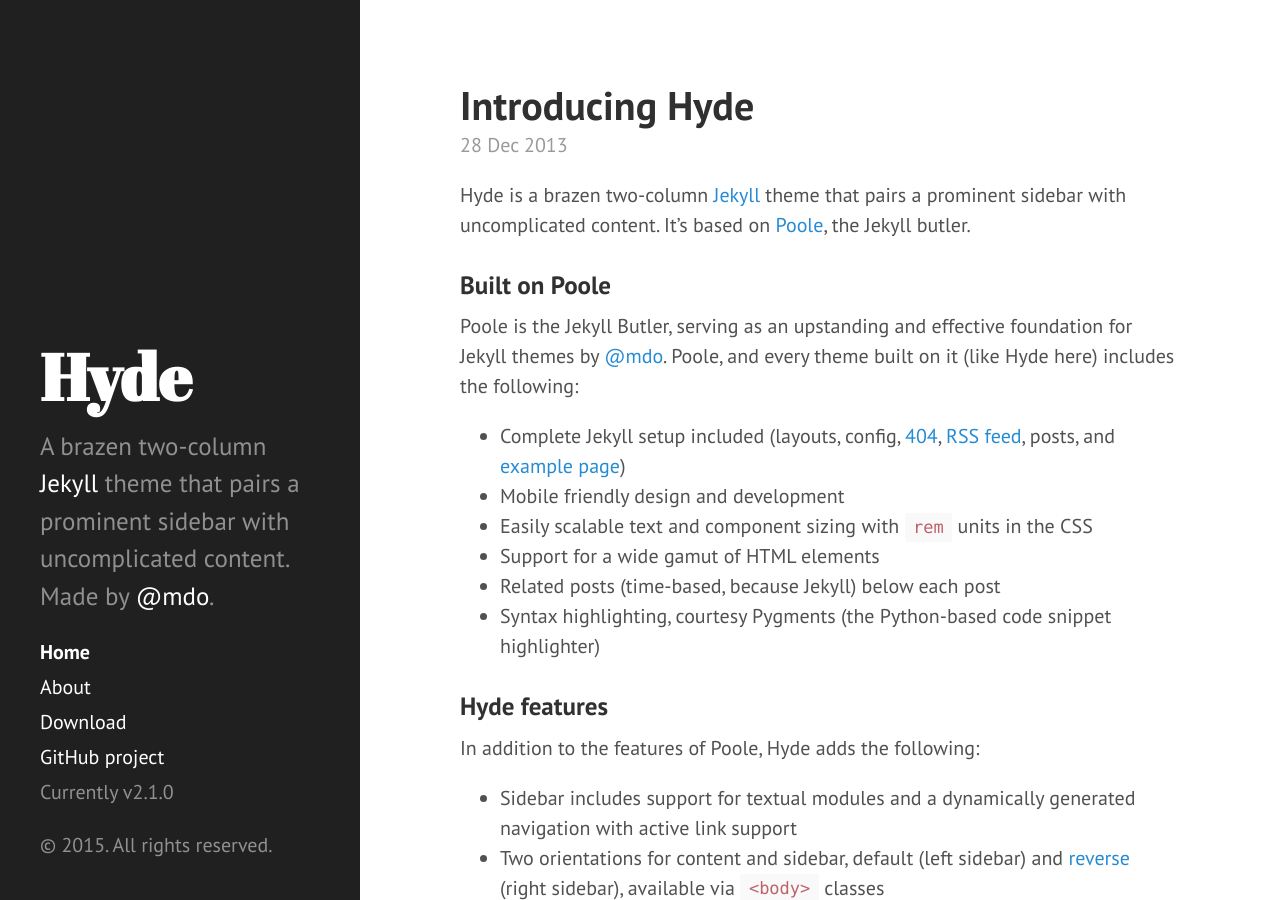
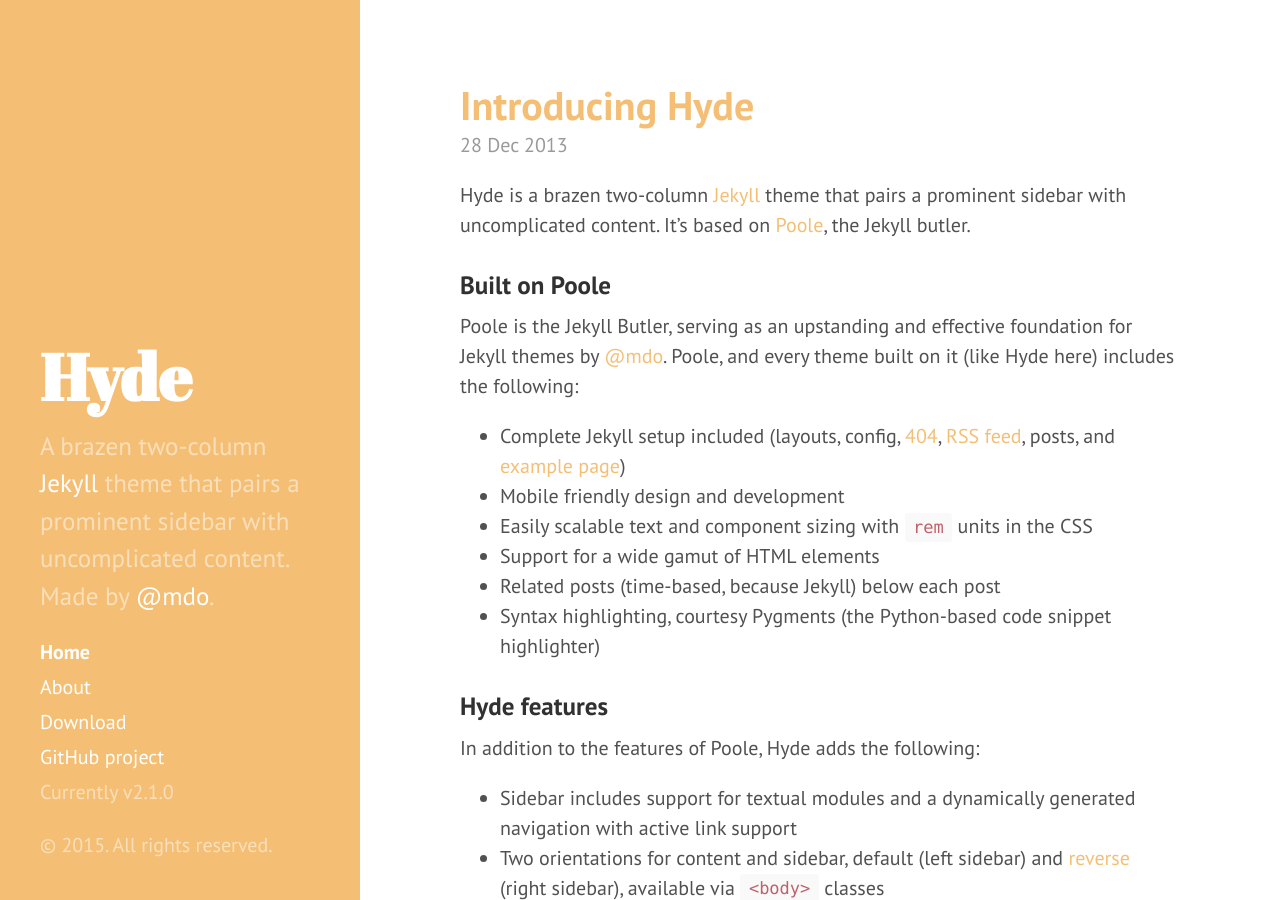
Before and after one commit to mamilaugesen/emuelu.github.io, a Jekyll site: the page built from index.html, in a window 1280 px wide and 900 px high. Built offline with Jekyll 4.4.1, drawn with Linux system fonts in a browser that asks for light colours; Markdown is read by kramdown in place of the engine named in the settings; the list of posts is cut into pages by our own code.

Commit message:
Updated default.html

```diff
--- a/_layouts/default.html
+++ b/_layouts/default.html
@@ -3,7 +3,7 @@
 
   {% include head.html %}
 
-  <body class="theme-base-07">
+  <body class="theme-base-0a">
 
     {% include sidebar.html %}
 
```
